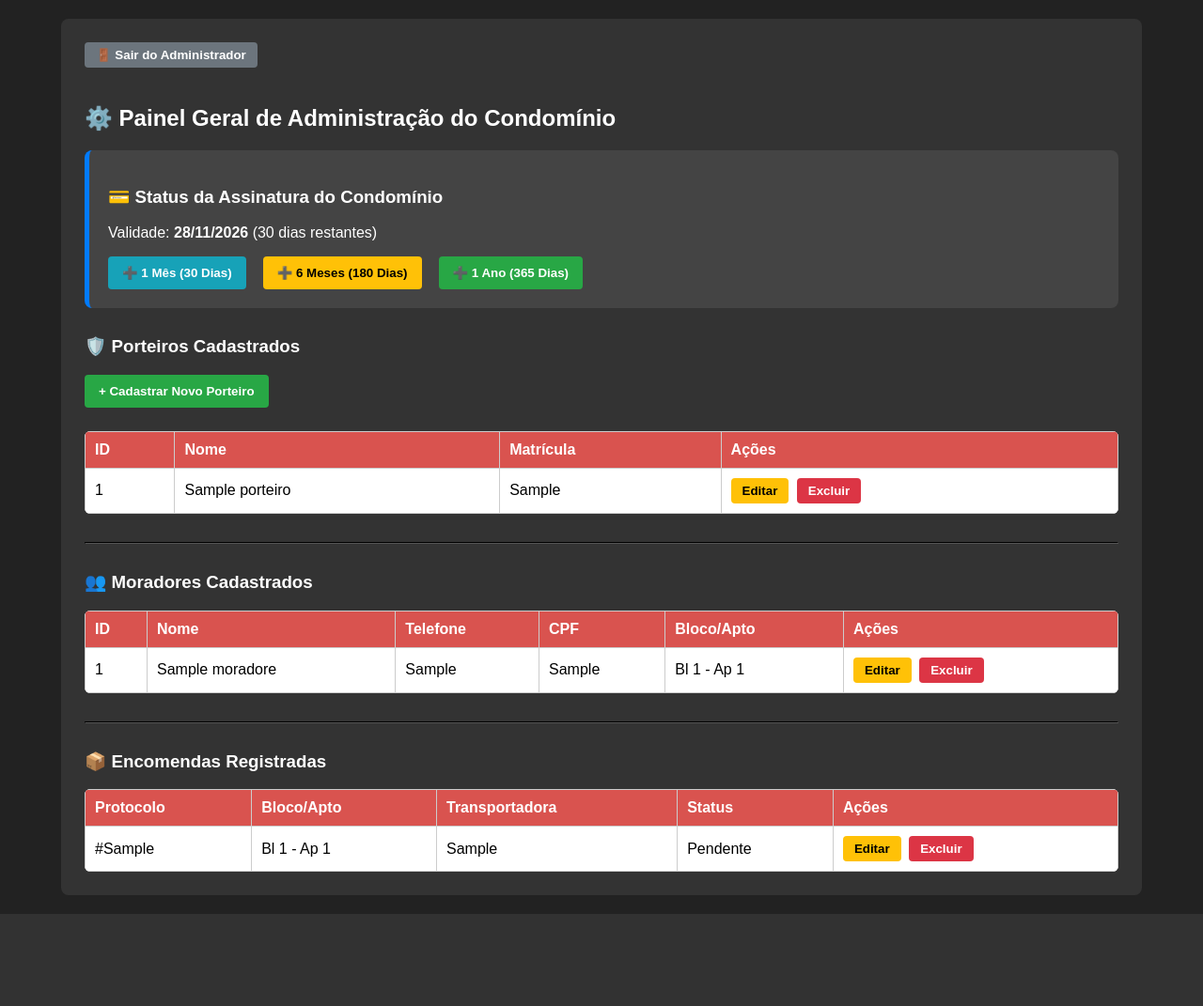
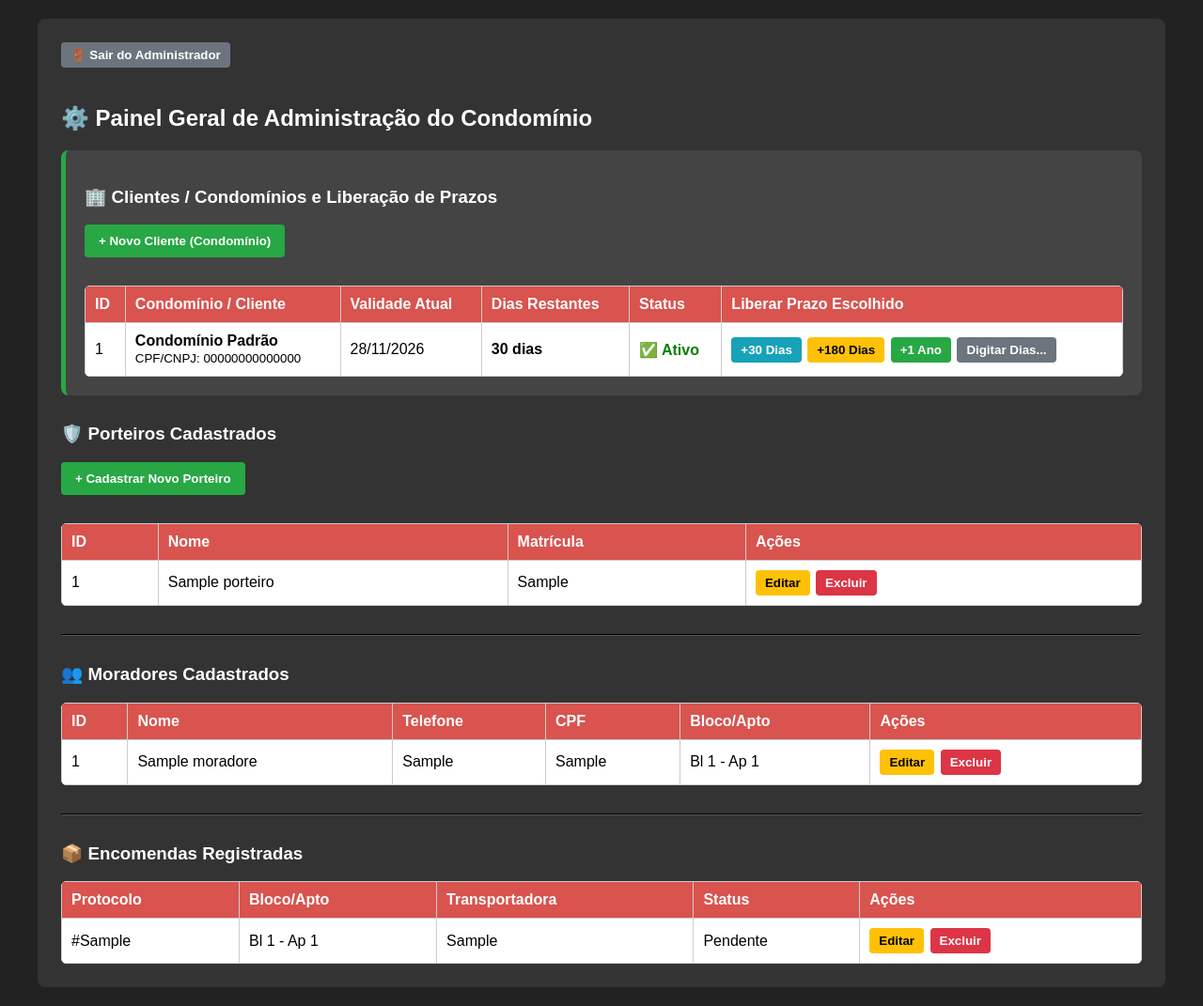
Before and after one commit to helderSilva-bit/sistema-condominio, a Flask app: page /admin-dashboard in a window 1280 px wide. Shown: the whole page at 94% size. Before the commit the page ends 973 px from the top, so only its background shows below. Run offline with Flask 3, Linux system fonts and the light colour scheme; the visitor is signed in with stand-in values (Sample User, id 1); data comes from the database, SQL or seed files in the repository; tables that the repository leaves empty hold one stand-in row (values such as "Sample post").

Commit message:
Publica sistema de gestao e liberacao de prazos por cliente no painel admin

```diff
--- a/app.py
+++ b/app.py
@@ -47,22 +47,6 @@ def gerar_protocolo_anual(cursor):
         novo_num = 1
 
     return f"{ano_atual}-{novo_num:04d}"
-
-def verificar_assinatura_ativa():
-    try:
-        conexao = conectar_banco()
-        cursor = conexao.cursor()
-        cursor.execute('SELECT data_expiracao FROM assinatura ORDER BY id DESC LIMIT 1')
-        sub = cursor.fetchone()
-        conexao.close()
-
-        if not sub:
-            return True
-
-        data_exp = datetime.strptime(sub['data_expiracao'], "%Y-%m-%d")
-        return datetime.now() <= data_exp
-    except:
-        return True
 
 @app.before_request
 def checar_inatividade():
@@ -153,17 +137,30 @@ def login_porteiro():
 
     conexao = conectar_banco()
     cursor = conexao.cursor()
-    cursor.execute('SELECT * FROM porteiros WHERE TRIM(matricula) = ? AND TRIM(senha) = ?', (matricula, senha))
+    cursor.execute('''
+        SELECT p.*, c.data_expiracao, c.nome as nome_condominio
+        FROM porteiros p
+        LEFT JOIN condominios c ON p.condominio_id = c.id
+        WHERE TRIM(p.matricula) = ? AND TRIM(p.senha) = ?
+    ''', (matricula, senha))
     porteiro = cursor.fetchone()
     conexao.close()
 
-    if porteiro:
-        session.clear()
-        session['porteiro_logado'] = True
-        session['porteiro_id'] = porteiro['id']
-        session['porteiro_nome'] = porteiro['nome']
-        return jsonify({"sucesso": True, "nome": porteiro['nome']}), 200
-    return jsonify({"erro": "Matrícula ou Senha incorretas!"}), 401
+    if not porteiro:
+        return jsonify({"erro": "Matrícula ou Senha incorretas!"}), 401
+
+    if porteiro['data_expiracao']:
+        data_exp = datetime.strptime(porteiro['data_expiracao'], "%Y-%m-%d")
+        if datetime.now() > data_exp:
+            return jsonify({"erro": f"O acesso do {porteiro['nome_condominio']} está expirado! Contacte o Administrador."}), 403
+
+    session.clear()
+    session['porteiro_logado'] = True
+    session['porteiro_id'] = porteiro['id']
+    session['porteiro_nome'] = porteiro['nome']
+    session['condominio_id'] = porteiro['condominio_id']
+
+    return jsonify({"sucesso": True, "nome": porteiro['nome']}), 200
 
 @app.route('/api/morador/login', methods=['POST'])
 def login_morador():
@@ -187,39 +184,121 @@ def login_morador():
 
     return jsonify({"sucesso": True, "morador": morador_dict}), 200
 
-# OPERAÇÕES DE EDIÇÃO E EXCLUSÃO DO ADMIN
+# APIS DE GERENCIAMENTO DE CLIENTES (CONDOMÍNIOS) E LIBERAÇÃO DE PRAZOS
+@app.route('/api/admin/condominios', methods=['GET', 'POST'])
+def gerenciar_condominios_admin():
+    if not session.get('admin_logado'): return jsonify({"erro": "Negado"}), 403
+    conexao = conectar_banco()
+    cursor = conexao.cursor()
+
+    if request.method == 'GET':
+        cursor.execute('SELECT * FROM condominios ORDER BY id DESC')
+        lista = []
+        hoje = datetime.now()
+        for row in cursor.fetchall():
+            item = dict(row)
+            data_exp = datetime.strptime(item['data_expiracao'], "%Y-%m-%d")
+            dias_restantes = (data_exp - hoje).days + 1
+            item['dias_restantes'] = max(0, dias_restantes)
+            item['ativo'] = dias_restantes > 0
+            item['data_expiracao_br'] = data_exp.strftime("%d/%m/%Y")
+            lista.append(item)
+        conexao.close()
+        return jsonify(lista), 200
+
+    if request.method == 'POST':
+        dados = request.json or {}
+        nome = dados.get('nome')
+        cnpj_cpf = str(dados.get('cnpj_cpf', '')).strip()
+        dias = int(dados.get('dias', 30))
+
+        nova_expiracao = (datetime.now() + timedelta(days=dias)).strftime("%Y-%m-%d")
+
+        try:
+            cursor.execute('''
+                INSERT INTO condominios (nome, cnpj_cpf, data_expiracao, status)
+                VALUES (?, ?, ?, 'Ativo')
+            ''', (nome, cnpj_cpf, nova_expiracao))
+            conexao.commit()
+            return jsonify({"mensagem": f"Cliente '{nome}' cadastrado com acesso por {dias} dias!"}), 201
+        except sqlite3.IntegrityError:
+            return jsonify({"erro": "CNPJ/CPF já cadastrado!"}), 400
+        finally:
+            conexao.close()
+
+@app.route('/api/admin/condominios/<int:id>/renovar', methods=['PUT'])
+def renovar_prazo_cliente(id):
+    if not session.get('admin_logado'): return jsonify({"erro": "Negado"}), 403
+    dados = request.json or {}
+    dias_add = int(dados.get('dias', 30))
+
+    conexao = conectar_banco()
+    cursor = conexao.cursor()
+    cursor.execute('SELECT data_expiracao FROM condominios WHERE id = ?', (id,))
+    cliente = cursor.fetchone()
+
+    if not cliente:
+        conexao.close()
+        return jsonify({"erro": "Cliente não encontrado!"}), 404
+
+    data_atual_exp = datetime.strptime(cliente['data_expiracao'], "%Y-%m-%d")
+    base_calc = max(datetime.now(), data_atual_exp)
+    nova_expiracao = (base_calc + timedelta(days=dias_add)).strftime("%Y-%m-%d")
+
+    cursor.execute('UPDATE condominios SET data_expiracao = ?, status = "Ativo" WHERE id = ?', (nova_expiracao, id))
+    conexao.commit()
+    conexao.close()
+
+    return jsonify({"mensagem": f"Prazo liberado até {datetime.strptime(nova_expiracao, '%Y-%m-%d').strftime('%d/%m/%Y')}!"}), 200
+
+# OPERAÇÕES DO ADMIN PARA PORTEIROS, MORADORES E ENCOMENDAS
+@app.route('/api/admin/porteiros', methods=['GET'])
+def listar_porteiros_admin():
+    if not session.get('admin_logado'): return jsonify({"erro": "Negado"}), 403
+    conexao = conectar_banco()
+    cursor = conexao.cursor()
+    cursor.execute('SELECT p.id, p.nome, p.matricula, c.nome as condominio_nome FROM porteiros p LEFT JOIN condominios c ON p.condominio_id = c.id')
+    lista = [dict(row) for row in cursor.fetchall()]
+    conexao.close()
+    return jsonify(lista), 200
+
 @app.route('/api/admin/porteiros/<int:id>', methods=['DELETE', 'PUT'])
 def gerenciar_porteiro_admin(id):
     if not session.get('admin_logado'): return jsonify({"erro": "Negado"}), 403
     conexao = conectar_banco()
     cursor = conexao.cursor()
-
     if request.method == 'DELETE':
         cursor.execute('DELETE FROM porteiros WHERE id = ?', (id,))
         conexao.commit()
         conexao.close()
         return jsonify({"mensagem": "Porteiro removido!"}), 200
-
     if request.method == 'PUT':
         dados = request.json or {}
-        cursor.execute('UPDATE porteiros SET nome=?, matricula=? WHERE id=?',
-                       (dados.get('nome'), dados.get('matricula'), id))
+        cursor.execute('UPDATE porteiros SET nome=?, matricula=? WHERE id=?', (dados.get('nome'), dados.get('matricula'), id))
         conexao.commit()
         conexao.close()
         return jsonify({"mensagem": "Porteiro atualizado!"}), 200
+
+@app.route('/api/admin/moradores', methods=['GET'])
+def listar_moradores_admin():
+    if not session.get('admin_logado'): return jsonify({"erro": "Negado"}), 403
+    conexao = conectar_banco()
+    cursor = conexao.cursor()
+    cursor.execute('SELECT id, nome, celular, cpf, bloco, apartamento FROM moradores ORDER BY bloco, apartamento')
+    lista = [dict(row) for row in cursor.fetchall()]
+    conexao.close()
+    return jsonify(lista), 200
 
 @app.route('/api/admin/moradores/<int:id>', methods=['DELETE', 'PUT'])
 def gerenciar_morador_admin(id):
     if not session.get('admin_logado'): return jsonify({"erro": "Negado"}), 403
     conexao = conectar_banco()
     cursor = conexao.cursor()
-
     if request.method == 'DELETE':
         cursor.execute('DELETE FROM moradores WHERE id = ?', (id,))
         conexao.commit()
         conexao.close()
         return jsonify({"mensagem": "Morador removido!"}), 200
-
     if request.method == 'PUT':
         dados = request.json or {}
         cursor.execute('UPDATE moradores SET nome=?, celular=?, cpf=?, bloco=?, apartamento=? WHERE id=?',
@@ -233,74 +312,17 @@ def gerenciar_encomenda_admin(id):
     if not session.get('admin_logado'): return jsonify({"erro": "Negado"}), 403
     conexao = conectar_banco()
     cursor = conexao.cursor()
-
     if request.method == 'DELETE':
         cursor.execute('DELETE FROM encomendas WHERE id = ?', (id,))
         conexao.commit()
         conexao.close()
         return jsonify({"mensagem": "Encomenda excluída!"}), 200
-
     if request.method == 'PUT':
         dados = request.json or {}
-        cursor.execute('UPDATE encomendas SET empresa_entrega=?, status=? WHERE id=?',
-                       (dados.get('empresa_entrega'), dados.get('status'), id))
+        cursor.execute('UPDATE encomendas SET empresa_entrega=?, status=? WHERE id=?', (dados.get('empresa_entrega'), dados.get('status'), id))
         conexao.commit()
         conexao.close()
         return jsonify({"mensagem": "Encomenda atualizada!"}), 200
-
-# DEMAIS ROTAS DA API
-@app.route('/api/admin/assinatura', methods=['GET', 'POST'])
-def gerenciar_assinatura():
-    if not session.get('admin_logado'): return jsonify({"erro": "Acesso negado!"}), 403
-    conexao = conectar_banco()
-    cursor = conexao.cursor()
-
-    if request.method == 'GET':
-        cursor.execute('SELECT data_expiracao FROM assinatura ORDER BY id DESC LIMIT 1')
-        sub = cursor.fetchone()
-        conexao.close()
-        if not sub:
-            return jsonify({"data_expiracao": "30 Dias", "dias_restantes": 30, "ativo": True}), 200
-
-        data_exp = datetime.strptime(sub['data_expiracao'], "%Y-%m-%d")
-        dias_restantes = (data_exp - datetime.now()).days + 1
-        return jsonify({"data_expiracao": data_exp.strftime("%d/%m/%Y"), "dias_restantes": max(0, dias_restantes), "ativo": dias_restantes > 0}), 200
-
-    if request.method == 'POST':
-        dados = request.json or {}
-        plano = dados.get('plano')
-        dias_add = 30 if plano == '1mes' else (180 if plano == '6meses' else 365)
-
-        cursor.execute('SELECT data_expiracao FROM assinatura ORDER BY id DESC LIMIT 1')
-        sub = cursor.fetchone()
-        base_calc = max(datetime.now(), datetime.strptime(sub['data_expiracao'], "%Y-%m-%d")) if sub else datetime.now()
-        nova_expiracao = (base_calc + timedelta(days=dias_add)).strftime("%Y-%m-%d")
-
-        cursor.execute('DELETE FROM assinatura')
-        cursor.execute('INSERT INTO assinatura (data_expiracao, status) VALUES (?, ?)', (nova_expiracao, 'Ativo'))
-        conexao.commit()
-        conexao.close()
-        return jsonify({"mensagem": f"Plano liberado até {datetime.strptime(nova_expiracao, '%Y-%m-%d').strftime('%d/%m/%Y')}"}), 200
-
-@app.route('/api/admin/porteiros', methods=['GET'])
-def listar_porteiros_admin():
-    if not session.get('admin_logado'): return jsonify({"erro": "Negado"}), 403
-    conexao = conectar_banco()
-    cursor = conexao.cursor()
-    cursor.execute('SELECT id, nome, matricula FROM porteiros')
-    lista = [dict(row) for row in cursor.fetchall()]
-    conexao.close()
-    return jsonify(lista), 200
-
-@app.route('/api/admin/moradores', methods=['GET'])
-def listar_moradores_admin():
-    if not session.get('admin_logado'): return jsonify({"erro": "Negado"}), 403
-    conexao = conectar_banco()
-    cursor = conexao.cursor()
-    cursor.execute('SELECT id, nome, celular, cpf, bloco, apartamento FROM moradores ORDER BY bloco, apartamento')
-    lista = [dict(row) for row in cursor.fetchall()]
-    conexao.close()
-    return jsonify(lista), 200
 
 @app.route('/api/porteiro/cadastrar', methods=['POST'])
 def cadastrar_porteiro():
@@ -309,8 +331,12 @@ def cadastrar_porteiro():
     conexao = conectar_banco()
     cursor = conexao.cursor()
     try:
-        cursor.execute('INSERT INTO porteiros (nome, matricula, senha) VALUES (?, ?, ?)',
-                       (dados.get('nome'), str(dados.get('matricula', '')).strip(), str(dados.get('senha', '')).strip()))
+        cursor.execute('SELECT id FROM condominios ORDER BY id ASC LIMIT 1')
+        cond = cursor.fetchone()
+        cond_id = cond['id'] if cond else 1
+
+        cursor.execute('INSERT INTO porteiros (condominio_id, nome, matricula, senha) VALUES (?, ?, ?, ?)',
+                       (cond_id, dados.get('nome'), str(dados.get('matricula', '')).strip(), str(dados.get('senha', '')).strip()))
         conexao.commit()
         return jsonify({"mensagem": "Porteiro cadastrado com sucesso!"}), 201
     except sqlite3.IntegrityError:
@@ -431,7 +457,7 @@ def dar_baixa_encomenda(id_encomenda):
 @app.route('/reconstruir-banco-agora-99')
 def reconstruir_banco_agora():
     init_db.criar_banco()
-    return "<h1>✅ Banco atualizado!</h1>"
+    return "<h1>✅ Banco atualizado com suporte a Clientes/Condomínios!</h1>"
 
 if __name__ == '__main__':
     init_db.criar_banco()
--- a/templates/admin_dashboard.html
+++ b/templates/admin_dashboard.html
@@ -5,17 +5,16 @@
     <title>Painel Geral - Administrador</title>
     <style>
         body { font-family: Arial, sans-serif; background: #222; color: #fff; padding: 20px; margin: 0; }
-        .container { max-width: 1100px; margin: auto; background: #333; padding: 25px; border-radius: 8px; }
-        .box-assinatura { background: #444; padding: 20px; border-radius: 8px; margin-bottom: 30px; border-left: 5px solid #007bff; }
+        .container { max-width: 1150px; margin: auto; background: #333; padding: 25px; border-radius: 8px; }
+        .box-clientes { background: #444; padding: 20px; border-radius: 8px; margin-bottom: 30px; border-left: 5px solid #28a745; }
         table { width: 100%; border-collapse: collapse; margin-top: 15px; background: white; color: black; border-radius: 6px; overflow: hidden; }
         th, td { border: 1px solid #ccc; padding: 10px; text-align: left; }
         th { background: #d9534f; color: white; }
-        button { padding: 6px 12px; border-radius: 4px; border: none; cursor: pointer; font-weight: bold; margin-right: 4px; }
+        button { padding: 6px 10px; border-radius: 4px; border: none; cursor: pointer; font-weight: bold; margin-right: 2px; }
         .btn-del { background: #dc3545; color: white; }
         .btn-edit { background: #ffc107; color: black; }
-        .btn-add { background: #28a745; color: white; padding: 10px 15px; margin-bottom: 10px; }
+        .btn-add { background: #28a745; color: white; padding: 10px 15px; margin-bottom: 15px; }
         .btn-voltar { background: #6c757d; color: white; margin-bottom: 20px; }
-        .btn-plano { color: white; margin-right: 8px; padding: 10px 15px; }
     </style>
 </head>
 <body>
@@ -23,15 +22,24 @@
     <button class="btn-voltar" onclick="location.href='/logout'">🚪 Sair do Administrador</button>
     <h2>⚙️ Painel Geral de Administração do Condomínio</h2>
 
-    <!-- CONTROLE DE ASSINATURA -->
-    <div class="box-assinatura">
-        <h3>💳 Status da Assinatura do Condomínio</h3>
-        <p>Validade: <b id="validade-assinatura">--/--/----</b> (<span id="dias-restantes">0</span> dias restantes)</p>
-        <div style="display: flex; gap: 10px;">
-            <button class="btn-plano" onclick="liberarPlano('1mes')" style="background: #17a2b8;">➕ 1 Mês (30 Dias)</button>
-            <button class="btn-plano" onclick="liberarPlano('6meses')" style="background: #ffc107; color: black;">➕ 6 Meses (180 Dias)</button>
-            <button class="btn-plano" onclick="liberarPlano('1ano')" style="background: #28a745;">➕ 1 Ano (365 Dias)</button>
-        </div>
+    <!-- GESTÃO DE CLIENTES / CONDOMÍNIOS -->
+    <div class="box-clientes">
+        <h3>🏢 Clientes / Condomínios e Liberação de Prazos</h3>
+        <button class="btn-add" onclick="cadastrarNovoCliente()">+ Novo Cliente (Condomínio)</button>
+
+        <table>
+            <thead>
+                <tr>
+                    <th>ID</th>
+                    <th>Condomínio / Cliente</th>
+                    <th>Validade Atual</th>
+                    <th>Dias Restantes</th>
+                    <th>Status</th>
+                    <th>Liberar Prazo Escolhido</th>
+                </tr>
+            </thead>
+            <tbody id="tb-clientes"></tbody>
+        </table>
     </div>
 
     <h3>🛡️ Porteiros Cadastrados</h3>
@@ -66,17 +74,31 @@
 
 <script>
 async function carregarTudo() {
-    // 1. Assinatura
+    // 1. Carregar Clientes / Condomínios
     try {
-        const resA = await fetch('/api/admin/assinatura');
-        if (resA.ok) {
-            const dataA = await resA.json();
-            document.getElementById('validade-assinatura').innerText = dataA.data_expiracao || "N/A";
-            document.getElementById('dias-restantes').innerText = dataA.dias_restantes ?? 0;
+        const resC = await fetch('/api/admin/condominios');
+        if (resC.ok) {
+            const clientes = await resC.json();
+            const tb = document.getElementById('tb-clientes');
+            tb.innerHTML = Array.isArray(clientes) && clientes.length > 0 ? clientes.map(c => `
+                <tr>
+                    <td>${c.id}</td>
+                    <td><b>${c.nome}</b><br><small>CPF/CNPJ: ${c.cnpj_cpf || 'N/I'}</small></td>
+                    <td>${c.data_expiracao_br}</td>
+                    <td><b>${c.dias_restantes} dias</b></td>
+                    <td>${c.ativo ? '<span style="color:green;font-weight:bold;">✅ Ativo</span>' : '<span style="color:red;font-weight:bold;">❌ Expirado</span>'}</td>
+                    <td>
+                        <button onclick="liberarPrazo(${c.id}, 30)" style="background:#17a2b8;color:white;">+30 Dias</button>
+                        <button onclick="liberarPrazo(${c.id}, 180)" style="background:#ffc107;color:black;">+180 Dias</button>
+                        <button onclick="liberarPrazo(${c.id}, 365)" style="background:#28a745;color:white;">+1 Ano</button>
+                        <button onclick="liberarPrazoCustom(${c.id})" style="background:#6c757d;color:white;">Digitar Dias...</button>
+                    </td>
+                </tr>
+            `).join('') : '<tr><td colspan="6" style="text-align:center;">Nenhum cliente cadastrado</td></tr>';
         }
-    } catch (e) { console.error("Erro assinatura:", e); }
+    } catch(e) { console.error("Erro clientes:", e); }
 
-    // 2. Porteiros
+    // 2. Carregar Porteiros
     try {
         const resP = await fetch('/api/admin/porteiros');
         if (resP.ok) {
@@ -92,9 +114,9 @@ async function carregarTudo() {
                 </tr>
             `).join('') : '<tr><td colspan="4" style="text-align:center;">Nenhum porteiro cadastrado</td></tr>';
         }
-    } catch (e) { console.error("Erro porteiros:", e); }
+    } catch(e) { console.error("Erro porteiros:", e); }
 
-    // 3. Moradores
+    // 3. Carregar Moradores
     try {
         const resM = await fetch('/api/admin/moradores');
         if (resM.ok) {
@@ -110,9 +132,9 @@ async function carregarTudo() {
                 </tr>
             `).join('') : '<tr><td colspan="6" style="text-align:center;">Nenhum morador cadastrado</td></tr>';
         }
-    } catch (e) { console.error("Erro moradores:", e); }
+    } catch(e) { console.error("Erro moradores:", e); }
 
-    // 4. Encomendas
+    // 4. Carregar Encomendas
     try {
         const resE = await fetch('/api/encomendas/busca');
         if (resE.ok) {
@@ -128,12 +150,50 @@ async function carregarTudo() {
                 </tr>
             `).join('') : '<tr><td colspan="5" style="text-align:center;">Nenhuma encomenda registrada</td></tr>';
         }
-    } catch (e) { console.error("Erro encomendas:", e); }
+    } catch(e) { console.error("Erro encomendas:", e); }
 }
 
-async function editarPorteiro(id, nomeAtual, matriculaAtual) {
-    const nome = prompt("Novo Nome do Porteiro:", nomeAtual);
-    const matricula = prompt("Nova Matrícula:", matriculaAtual);
+async function cadastrarNovoCliente() {
+    const nome = prompt("Nome do Condomínio / Cliente:");
+    if (!nome) return;
+    const cnpj_cpf = prompt("CNPJ ou CPF do Cliente:");
+    const dias = prompt("Dias iniciais de acesso (ex: 30, 90, 365):", "30");
+
+    if (nome && dias) {
+        const res = await fetch('/api/admin/condominios', {
+            method: 'POST',
+            headers: { 'Content-Type': 'application/json' },
+            body: JSON.stringify({ nome, cnpj_cpf, dias: parseInt(dias) })
+        });
+        const json = await res.json();
+        alert(json.mensagem || json.erro);
+        carregarTudo();
+    }
+}
+
+async function liberarPrazo(id, dias) {
+    if (confirm(`Confirma a liberação de mais ${dias} dias de acesso para este cliente?`)) {
+        const res = await fetch(`/api/admin/condominios/${id}/renovar`, {
+            method: 'PUT',
+            headers: { 'Content-Type': 'application/json' },
+            body: JSON.stringify({ dias })
+        });
+        const json = await res.json();
+        alert(json.mensagem);
+        carregarTudo();
+    }
+}
+
+async function liberarPrazoCustom(id) {
+    const dias = prompt("Digite a quantidade exata de dias para liberar ao cliente (ex: 15, 45, 90, 500):");
+    if (dias && !isNaN(dias)) {
+        liberarPrazo(id, parseInt(dias));
+    }
+}
+
+async function editarPorteiro(id, n, m) {
+    const nome = prompt("Nome do Porteiro:", n);
+    const matricula = prompt("Matrícula:", m);
     if (nome && matricula) {
         await fetch(`/api/admin/porteiros/${id}`, {
             method: 'PUT',
@@ -173,17 +233,6 @@ async function editarEncomenda(id, emp, st) {
     }
 }
 
-async function liberarPlano(plano) {
-    const res = await fetch('/api/admin/assinatura', {
-        method: 'POST',
-        headers: { 'Content-Type': 'application/json' },
-        body: JSON.stringify({ plano })
-    });
-    const json = await res.json();
-    alert(json.mensagem);
-    carregarTudo();
-}
-
 async function delPorteiro(id) { if (confirm("Remover porteiro?")) { await fetch(`/api/admin/porteiros/${id}`, { method: 'DELETE' }); carregarTudo(); } }
 async function delMorador(id) { if (confirm("Remover morador?")) { await fetch(`/api/admin/moradores/${id}`, { method: 'DELETE' }); carregarTudo(); } }
 async function delEncomenda(id) { if (confirm("Excluir encomenda?")) { await fetch(`/api/admin/encomendas/${id}`, { method: 'DELETE' }); carregarTudo(); } }
```
Also changed, not shown: init_db.py (+26 -17 lines).
